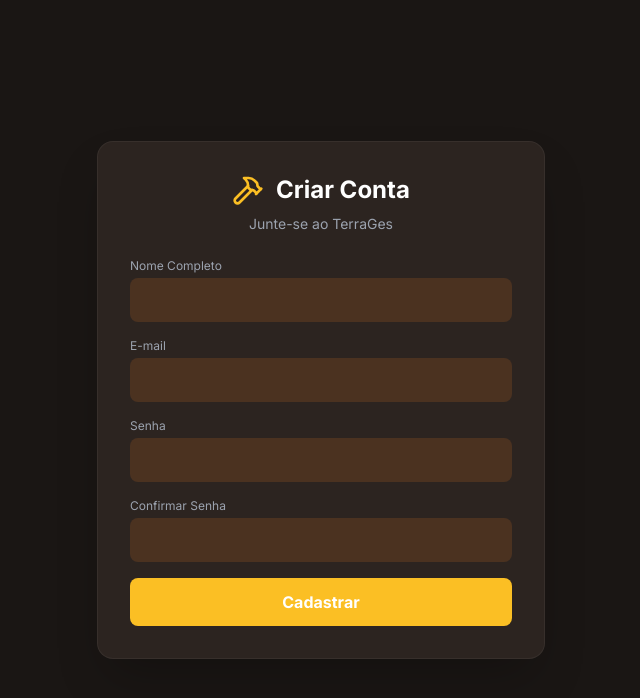
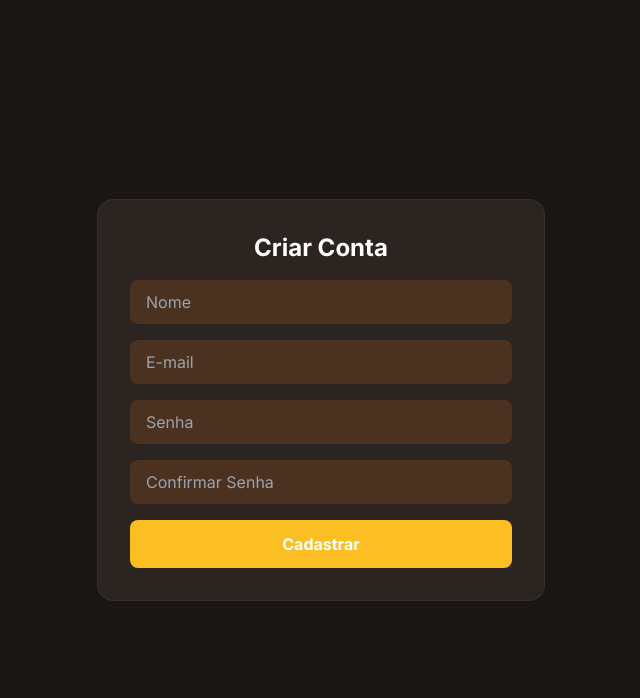
Before and after one commit to Felipekalinovski/TerraGes, a React (Vite) app: page /#/signup in a window 1280 px wide. Shown: the top 698 px of the page, without its empty margins (319-959 px from the left). Built offline with nearby package versions, Linux system fonts and the light colour scheme; no server answers.

Commit message:
Update SignUp.tsx to use renamed supabase.ts without SHA issues

```diff
--- a/pages/SignUp.tsx
+++ b/pages/SignUp.tsx
@@ -1,105 +1,38 @@
+
 import React, { useState } from 'react';
 import { Hammer, User, Mail, Lock, ArrowRight, Loader2 } from 'lucide-react';
 import { useNavigate } from 'react-router-dom';
-import { supabase } from '../services/supabaseClient';
+import { supabase } from '../services/supabase';
 
 export const SignUp: React.FC = () => {
   const navigate = useNavigate();
   const [isLoading, setIsLoading] = useState(false);
-  const [formData, setFormData] = useState({
-    name: '',
-    email: '',
-    password: '',
-    confirmPassword: ''
-  });
-
+  const [formData, setFormData] = useState({ name: '', email: '', password: '', confirmPassword: '' });
   const handleSubmit = async (e: React.FormEvent) => {
     e.preventDefault();
-    if (formData.password !== formData.confirmPassword) {
-      alert("As senhas não coincidem.");
-      return;
-    }
-
+    if (formData.password !== formData.confirmPassword) return alert("Senhas não coincidem.");
     setIsLoading(true);
     try {
-      const { error } = await supabase.auth.signUp({
-        email: formData.email,
-        password: formData.password,
-        options: { data: { name: formData.name } },
-      });
-
+      const { error } = await supabase.auth.signUp({ email: formData.email, password: formData.password, options: { data: { name: formData.name } } });
       if (error) throw error;
-      alert("Conta criada com sucesso! Verifique seu e-mail.");
+      alert("Sucesso! Verifique seu e-mail.");
       navigate('/login');
     } catch (error) {
-      alert('Erro ao criar conta: ' + (error as Error).message);
+      alert('Erro: ' + (error as Error).message);
     } finally {
       setIsLoading(false);
     }
   };
-
   return (
     <div className="min-h-screen flex items-center justify-center bg-brand-dark p-4">
-      <div className="w-full max-w-md bg-surface-dark p-8 rounded-2xl shadow-2xl border border-white/5">
-        <div className="flex flex-col items-center mb-6">
-          <div className="flex items-center gap-3 mb-2">
-            <Hammer className="text-primary" size={32} />
-            <h1 className="text-2xl font-bold text-white">Criar Conta</h1>
-          </div>
-          <p className="text-gray-400 text-sm">Junte-se ao TerraGes</p>
-        </div>
-
-        <form onSubmit={handleSubmit} className="space-y-4">
-          <div>
-            <label className="block text-xs text-gray-400 mb-1">Nome Completo</label>
-            <input
-              type="text"
-              required
-              value={formData.name}
-              onChange={(e) => setFormData({ ...formData, name: e.target.value })}
-              className="w-full h-11 px-4 rounded-lg bg-[#4b3220] text-white focus:ring-2 focus:ring-primary outline-none"
-            />
-          </div>
-          <div>
-            <label className="block text-xs text-gray-400 mb-1">E-mail</label>
-            <input
-              type="email"
-              required
-              value={formData.email}
-              onChange={(e) => setFormData({ ...formData, email: e.target.value })}
-              className="w-full h-11 px-4 rounded-lg bg-[#4b3220] text-white focus:ring-2 focus:ring-primary outline-none"
-            />
-          </div>
-          <div>
-            <label className="block text-xs text-gray-400 mb-1">Senha</label>
-            <input
-              type="password"
-              required
-              value={formData.password}
-              onChange={(e) => setFormData({ ...formData, password: e.target.value })}
-              className="w-full h-11 px-4 rounded-lg bg-[#4b3220] text-white focus:ring-2 focus:ring-primary outline-none"
-            />
-          </div>
-          <div>
-            <label className="block text-xs text-gray-400 mb-1">Confirmar Senha</label>
-            <input
-              type="password"
-              required
-              value={formData.confirmPassword}
-              onChange={(e) => setFormData({ ...formData, confirmPassword: e.target.value })}
-              className="w-full h-11 px-4 rounded-lg bg-[#4b3220] text-white focus:ring-2 focus:ring-primary outline-none"
-            />
-          </div>
-
-          <button
-            type="submit"
-            disabled={isLoading}
-            className="w-full h-12 bg-primary text-white font-bold rounded-lg mt-6"
-          >
-            {isLoading ? <Loader2 size={20} className="animate-spin m-auto" /> : "Cadastrar"}
-          </button>
-        </form>
-      </div>
+      <form onSubmit={handleSubmit} className="w-full max-w-md bg-surface-dark p-8 rounded-2xl border border-white/5 space-y-4">
+        <h1 className="text-2xl font-bold text-white text-center">Criar Conta</h1>
+        <input type="text" value={formData.name} onChange={e => setFormData({...formData, name: e.target.value})} className="w-full h-11 px-4 rounded-lg bg-[#4b3220] text-white" placeholder="Nome" />
+        <input type="email" value={formData.email} onChange={e => setFormData({...formData, email: e.target.value})} className="w-full h-11 px-4 rounded-lg bg-[#4b3220] text-white" placeholder="E-mail" />
+        <input type="password" value={formData.password} onChange={e => setFormData({...formData, password: e.target.value})} className="w-full h-11 px-4 rounded-lg bg-[#4b3220] text-white" placeholder="Senha" />
+        <input type="password" value={formData.confirmPassword} onChange={e => setFormData({...formData, confirmPassword: e.target.value})} className="w-full h-11 px-4 rounded-lg bg-[#4b3220] text-white" placeholder="Confirmar Senha" />
+        <button type="submit" disabled={isLoading} className="w-full h-12 bg-primary text-white font-bold rounded-lg flex items-center justify-center gap-2">{isLoading ? <Loader2 className="animate-spin" /> : "Cadastrar"}</button>
+      </form>
     </div>
   );
 };
```
